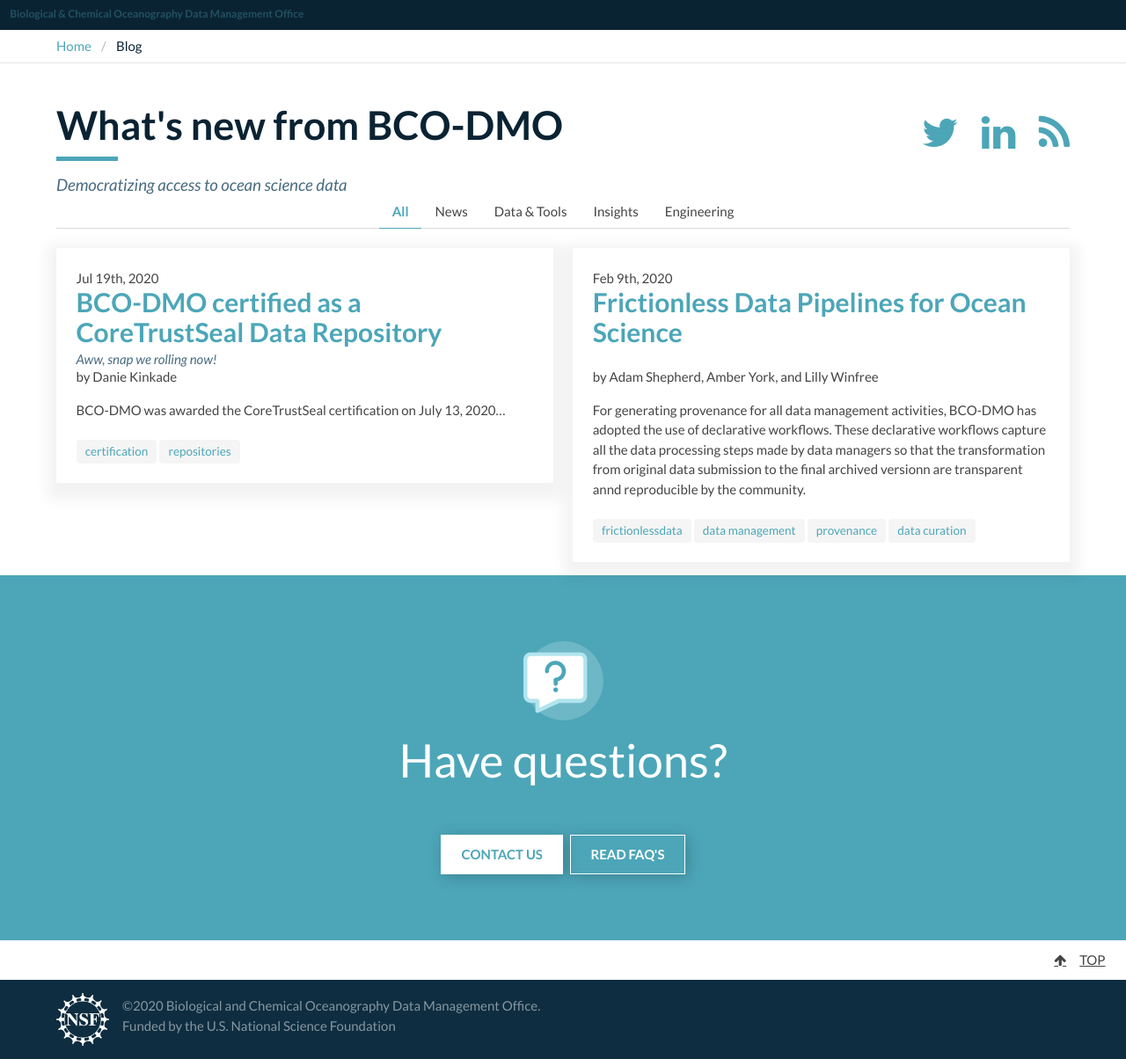
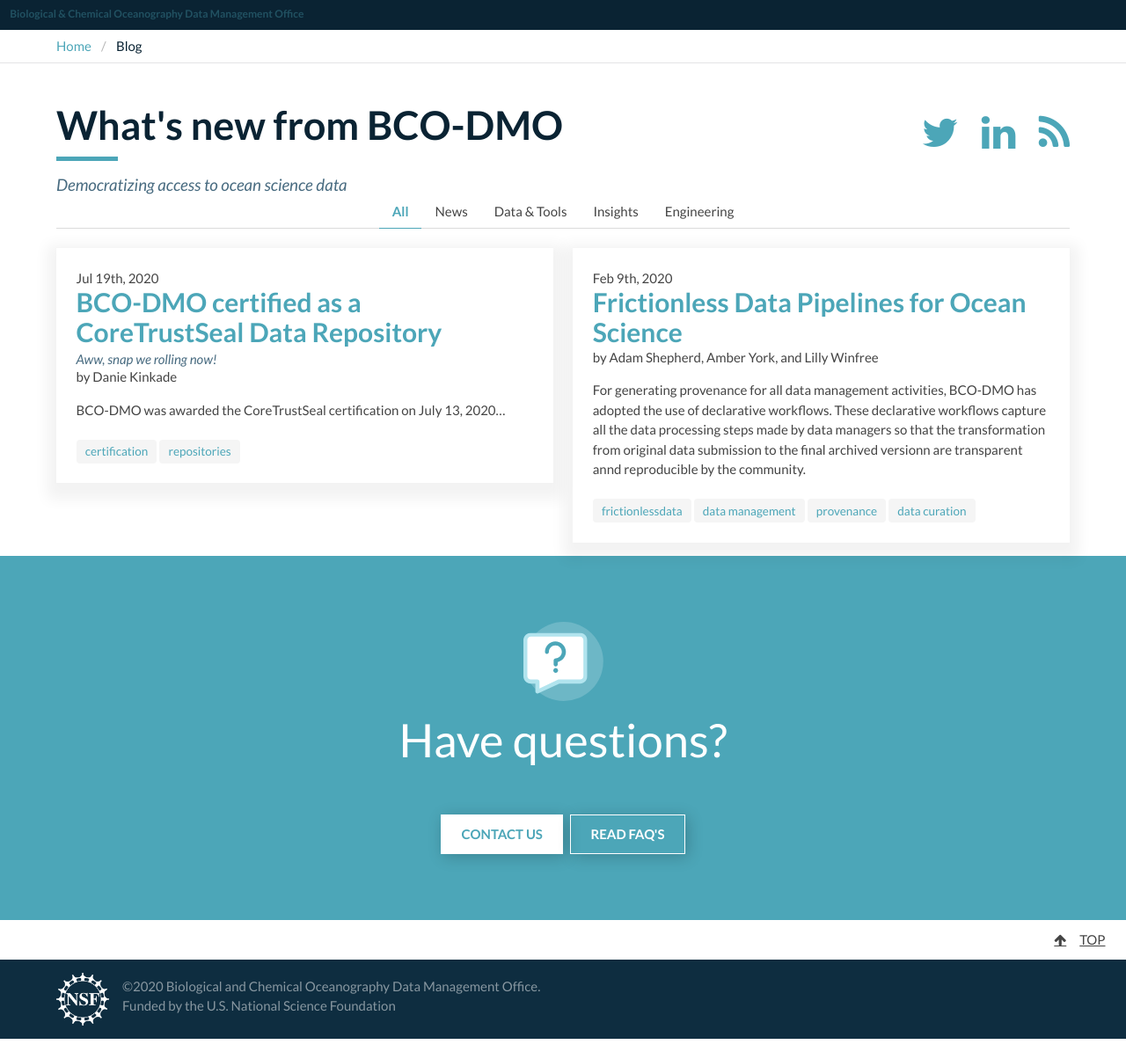
Before and after one commit to BCODMO/blog.bco-dmo.org, a Jekyll site: the page built from index.html, in a window 1280 px wide. Shown: the whole page at 88% size. Built offline with Jekyll 4.4.1, drawn with Linux system fonts in a browser that asks for light colours; after the commit the page ends 1181 px from its top, so only the background shows below that.

Commit message:
Update post-card.html

```diff
--- a/_includes/post-card.html
+++ b/_includes/post-card.html
@@ -13,7 +13,7 @@
   </div>
   <div class="card-content">
     <p>{{ include.post.date | date_to_string: "ordinal", "US" }}</p>
-    <h3 class="title"><a href="{{ include.post.url }}" title="{{ include.post.title }}">{{ include.post.title }}</a></h3>
+    <h3 class="title {% unless include.post.subtitle %} margin-bot-0{% endunless %}"><a href="{{ include.post.url }}" title="{{ include.post.title }}">{{ include.post.title }}</a></h3>
     {% if include.post.subtitle %}
     <p class="subtitle is-6 is-italic margin-bot-0">{{ include.post.subtitle }}</p>
     {% endif %}
```
